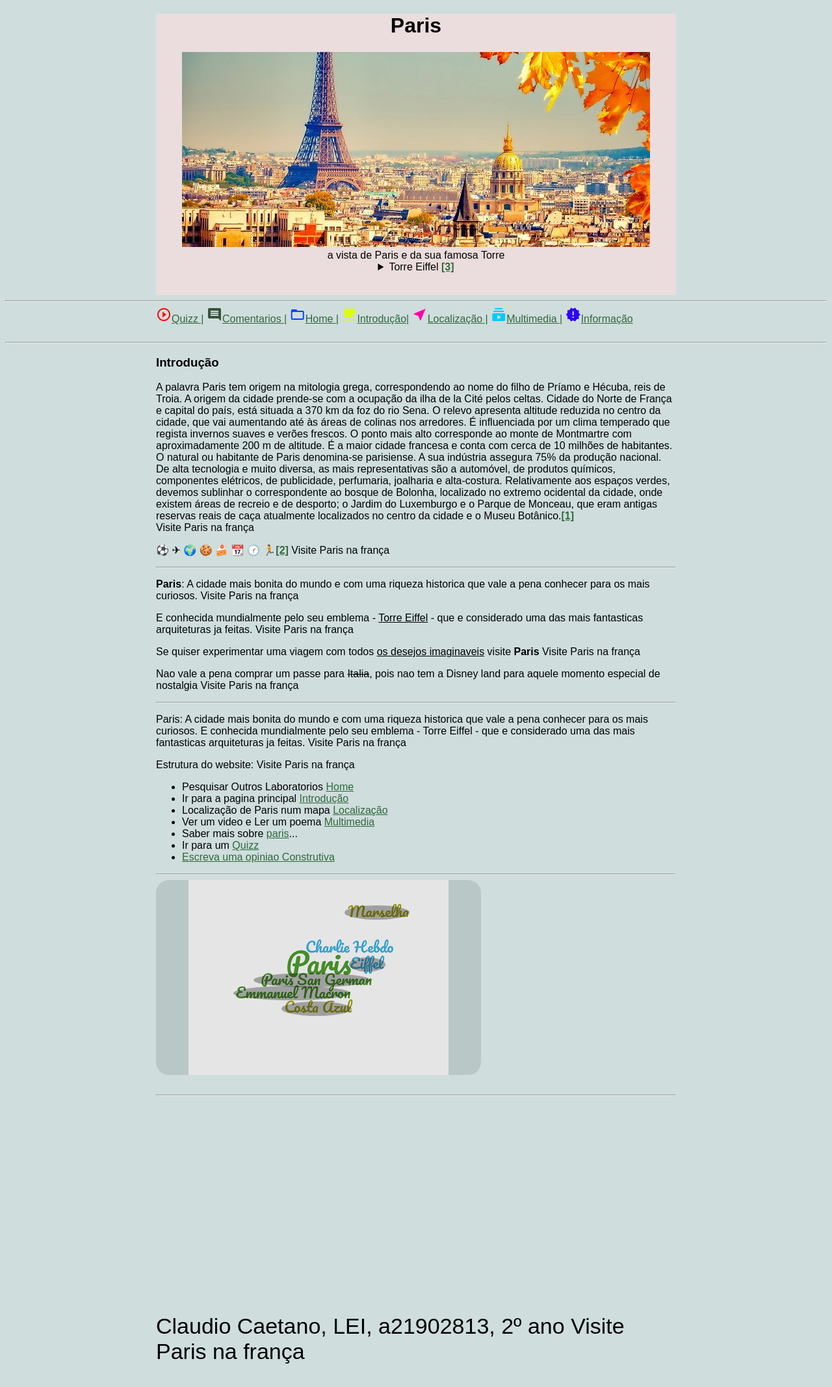
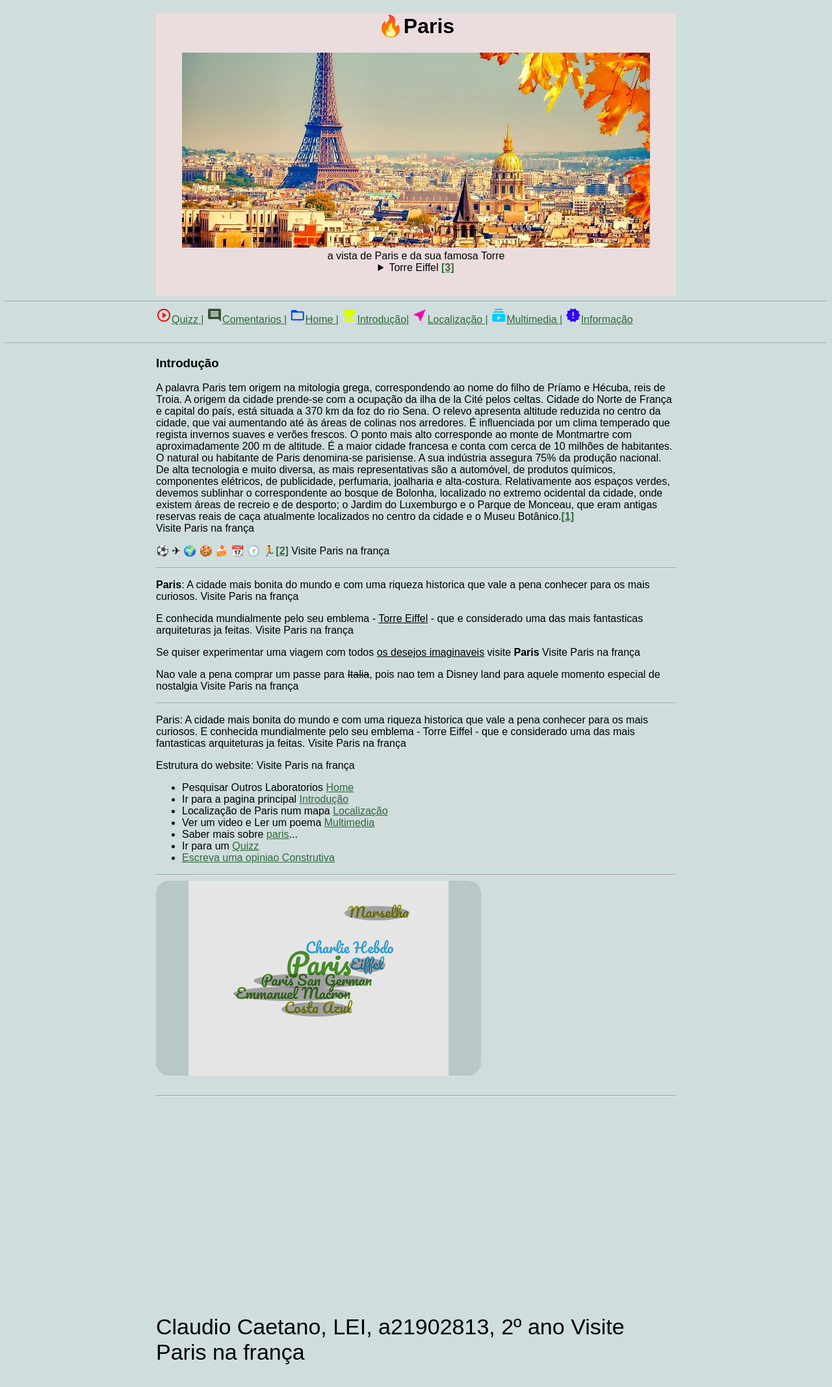
Before and after one commit to claudio-21902813/pw-lab, a PHP site: page /lab4/index.html in a window 1280 px wide. Shown: the whole page at 65% size. Before the commit the page ends 2098 px from the top, so only its background shows below. Run offline with PHP 8.4, Linux system fonts and the light colour scheme; some web fonts are replaced.

Commit message:
lab 4 desenvolvimento

```diff
--- a/lab4/estilos.css
+++ b/lab4/estilos.css
@@ -40,8 +40,8 @@ a:active {
     color: rgb(167, 167, 204);
   }
 
-  p::before {
-      content: "        ";
+  h1::before {
+      content: " \01F525";
   }
   p::after {
       content: "  Visite Paris na frança";
```
